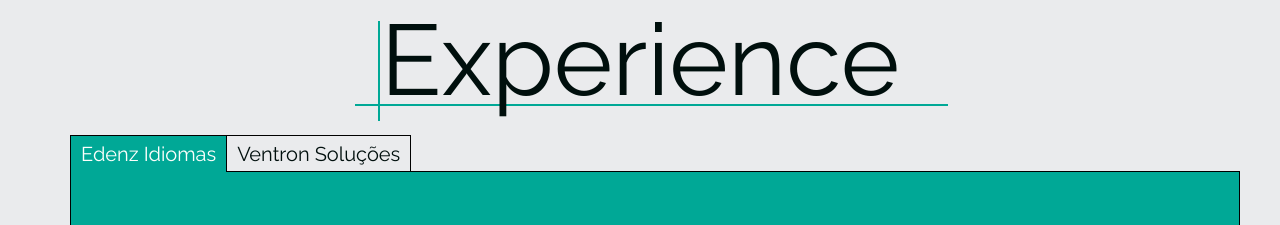
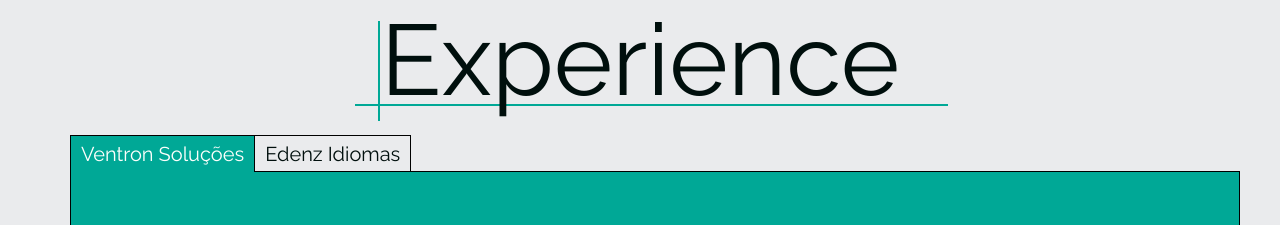
Before and after one commit to ApexHunter/ApexHunter.github.io, a plain HTML site: page index.html in a window 1280 px wide. Shown: the part 2960-3185 px from the top of the page. Drawn offline with nearby package versions, Linux system fonts and the light colour scheme.

Commit message:
Minor fix

```diff
--- a/index.html
+++ b/index.html
@@ -234,8 +234,8 @@
 			<div class="container">
 				<h3 id="experience">Experience</h3>
 				<ul class="exp-nav">
-					<li class="active">Edenz Idiomas</li>
-					<li>Ventron Soluções</li>
+					<li class="active">Ventron Soluções</li>
+					<li>Edenz Idiomas</li>
 				</ul>
 				<div class="wrapper">
 					<div class="wrapper-content">
```
